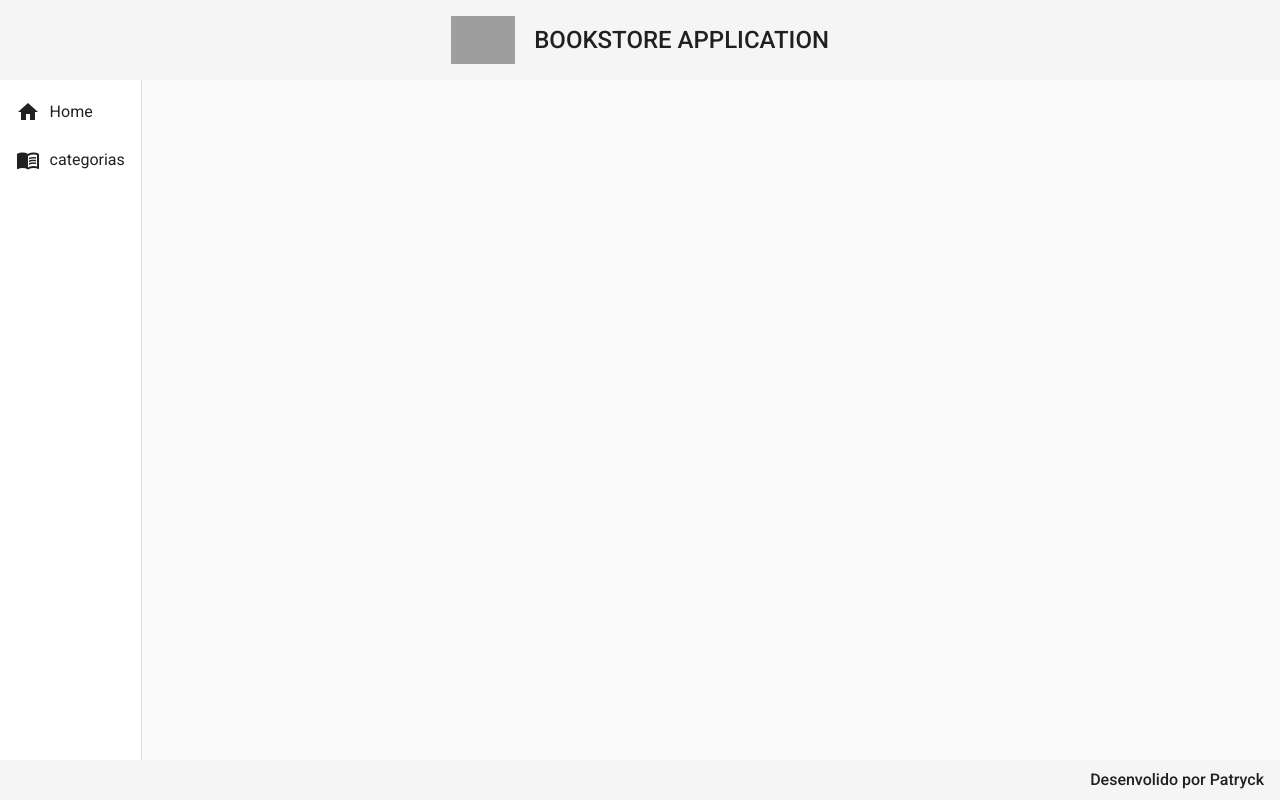
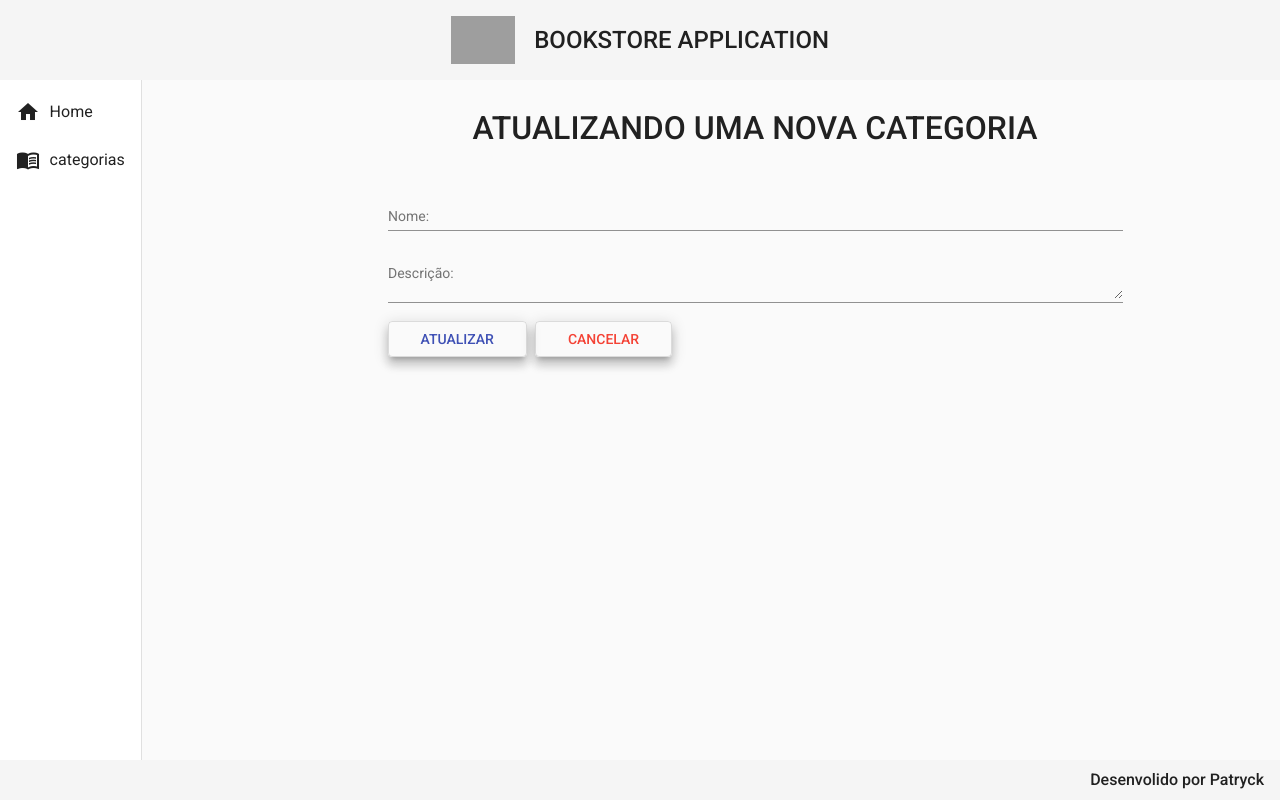
Before and after one commit to patryckLisboa/bookstore-front, an Angular app: page /categorias/update/1 in a window 1280 px wide. Before the commit this address led to /. Built offline with nearby package versions, Linux system fonts and the light colour scheme; no server answers; grey boxes are pictures that could not be loaded.

Commit message:
Update para categoria foi implementado

```diff
--- a/src/app/app-routing.module.ts
+++ b/src/app/app-routing.module.ts
@@ -3,6 +3,7 @@
 import { CategoriaCreateComponent } from './components/views/categoria/categoria-create/categoria-create.component';
 import { CategoriaDeleteComponent } from './components/views/categoria/categoria-delete/categoria-delete.component';
 import { CategoriaReadComponent } from './components/views/categoria/categoria-read/categoria-read.component';
+import { CategoriaUpdateComponent } from './components/views/categoria/categoria-update/categoria-update.component';
 import { HomeComponent } from './components/views/home/home.component'
 const routes: Routes = [
   {
@@ -20,7 +21,12 @@
   {
     path: 'categorias/delete/:id',
     component: CategoriaDeleteComponent
+  },
+  {
+    path: 'categorias/update/:id',
+    component: CategoriaUpdateComponent
   }
+
 
 ];
 
--- a/src/app/app.module.ts
+++ b/src/app/app.module.ts
@@ -25,6 +25,7 @@
 import {MatFormFieldModule} from '@angular/material/form-field';
 import {MatSnackBarModule} from '@angular/material/snack-bar';
 import { CategoriaDeleteComponent } from './components/views/categoria/categoria-delete/categoria-delete.component';
+import { CategoriaUpdateComponent } from './components/views/categoria/categoria-update/categoria-update.component';
 
 
 @NgModule({
@@ -36,7 +37,8 @@
     HomeComponent,
     CategoriaReadComponent,
     CategoriaCreateComponent,
-    CategoriaDeleteComponent
+    CategoriaDeleteComponent,
+    CategoriaUpdateComponent
   ],
   imports: [
     BrowserModule,
--- /dev/null
+++ b/src/app/components/views/categoria/categoria-update/categoria-update.component.css
@@ -0,0 +1,26 @@
+form {
+    text-align: center;
+    width: 70%;
+    margin: 2rem auto 0 auto;
+}
+
+h1 {
+    font-size: 2rem;
+    font-weight: 500;
+    margin-bottom: 3rem;
+}
+
+.form{
+    width: 100%;
+}
+
+.buttons{
+    width: 100%;
+    text-align: start;
+}
+
+button{
+    margin-right: .5rem;
+    padding-right: 2rem;
+    padding-left: 2rem;
+}
--- /dev/null
+++ b/src/app/components/views/categoria/categoria-update/categoria-update.component.html
@@ -0,0 +1,18 @@
+<form>
+    <h1>ATUALIZANDO UMA NOVA CATEGORIA</h1>
+    <mat-form-field class="form">
+        <mat-label>Nome:</mat-label>
+        <input matInput [(ngModel)]="categoria.nome" type="text" name="nome" placeholder="Ex: Computação">
+    </mat-form-field>
+
+    <mat-form-field class="form">
+        <mat-label>Descrição:</mat-label>
+        <textarea matInput [(ngModel)]="categoria.descricao" type="text" name="descricao" placeholder="Ex: Livros de Computação"></textarea>
+    </mat-form-field>
+
+    <div class="buttons">
+        <button (click)="update()" class="mat-elevation-z8" mat-stroked-button color="primary"> ATUALIZAR </button>
+        <button (click)="cancel()" class="mat-elevation-z8" mat-stroked-button color="warn"> CANCELAR </button>
+
+    </div>
+</form>
--- /dev/null
+++ b/src/app/components/views/categoria/categoria-update/categoria-update.component.ts
@@ -0,0 +1,47 @@
+import { Component, OnInit } from '@angular/core';
+import { ActivatedRoute, Router } from '@angular/router';
+import { Categoria } from '../categoria.model';
+import { CategoriaService } from '../categoria.service';
+
+@Component({
+  selector: 'app-categoria-update',
+  templateUrl: './categoria-update.component.html',
+  styleUrls: ['./categoria-update.component.css']
+})
+export class CategoriaUpdateComponent implements OnInit {
+
+  categoria: Categoria = {
+    id: '',
+    nome: '',
+    descricao: ''
+  }
+
+  constructor(private service: CategoriaService, private route : ActivatedRoute, private router : Router) { }
+
+  ngOnInit(): void {
+    this.categoria.id = this.route.snapshot.paramMap.get('id')! // pega o id que veio da url
+    this.findById();
+  }
+
+  findById(): void{
+    this.service.findById(this.categoria.id!).subscribe( (resposta) => {
+      this.categoria.nome = resposta.nome
+      this.categoria.descricao = resposta.descricao
+    })
+  }
+
+  update(): void{
+    this.service.update(this.categoria).subscribe( (respsota) => {
+      this.router.navigate(['categorias'])
+      this.service.mensagem("Categoria atualizada com sucesso!")
+    }, err =>{
+      for (let i = 0; i < err.error.errors.length; i++){
+        this.service.mensagem(err.error.errors[i].message)
+      }
+    })
+  }
+
+  cancel(): void{
+    this.router.navigate(['categorias']);
+  }
+}
--- a/src/app/components/views/categoria/categoria.service.ts
+++ b/src/app/components/views/categoria/categoria.service.ts
@@ -35,6 +35,10 @@
     return this.http.delete<void>(url)
   }
 
+  update(cat : Categoria): Observable<void>{
+    const url = `${this.baseUrl}/categorias/${cat.id}`
+    return this.http.put<void>(url, cat)
+  }
   mensagem(str : String): void{
     this._snack.open(`${str}`, 'OK', {
       horizontalPosition: 'end',
```
